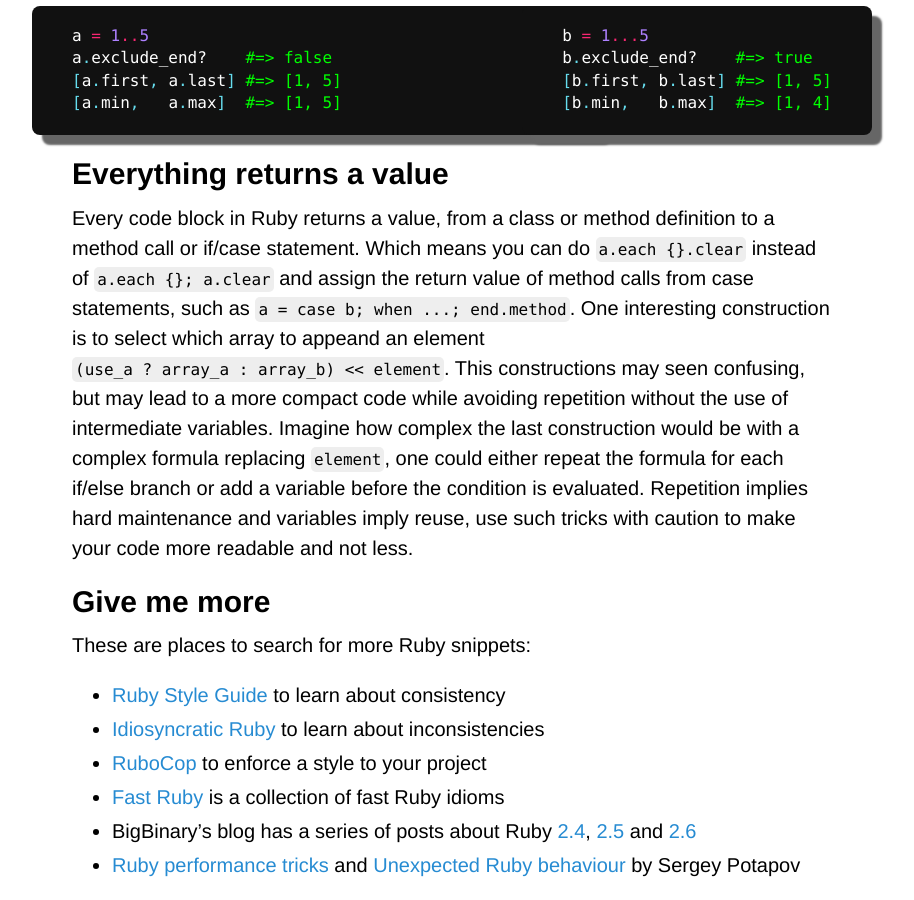
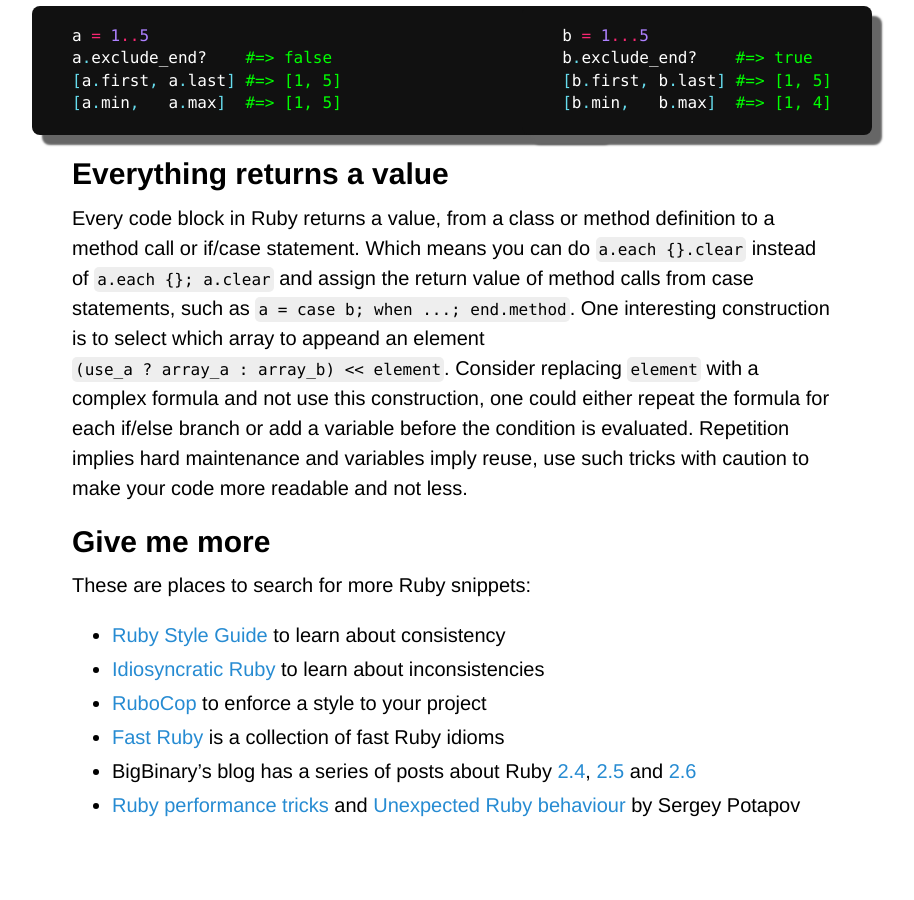
Before and after one commit to Maumagnaguagno/maumagnaguagno.github.io, a Jekyll site: the page built from ruby.md, in a window 1280 px wide and 900 px high, scrolled down 6672 px. Shown: the whole window, without its empty margins (188-1102 px from the left). Built offline with Jekyll 4.4.1, drawn with Linux system fonts in a browser that asks for light colours; our own code applies the rules of GitHub Pages for plain Markdown files; after the commit the page ends 7512 px from its top, so only the background shows below that.

Commit message:
Modify sentence on Ruby Everything returns a value section

```diff
--- a/ruby.md
+++ b/ruby.md
@@ -306,8 +306,7 @@ b.exclude_end?    #=> true
 Every code block in Ruby returns a value, from a class or method definition to a method call or if/case statement.
 Which means you can do ``a.each {}.clear`` instead of ``a.each {}; a.clear`` and assign the return value of method calls from case statements, such as ``a = case b; when ...; end.method``.
 One interesting construction is to select which array to appeand an element ``(use_a ? array_a : array_b) << element``.
-This constructions may seen confusing, but may lead to a more compact code while avoiding repetition without the use of intermediate variables.
-Imagine how complex the last construction would be with a complex formula replacing ``element``, one could either repeat the formula for each if/else branch or add a variable before the condition is evaluated.
+Consider replacing ``element`` with a complex formula and not use this construction, one could either repeat the formula for each if/else branch or add a variable before the condition is evaluated.
 Repetition implies hard maintenance and variables imply reuse, use such tricks with caution to make your code more readable and not less.
 
 ## Give me more
```
